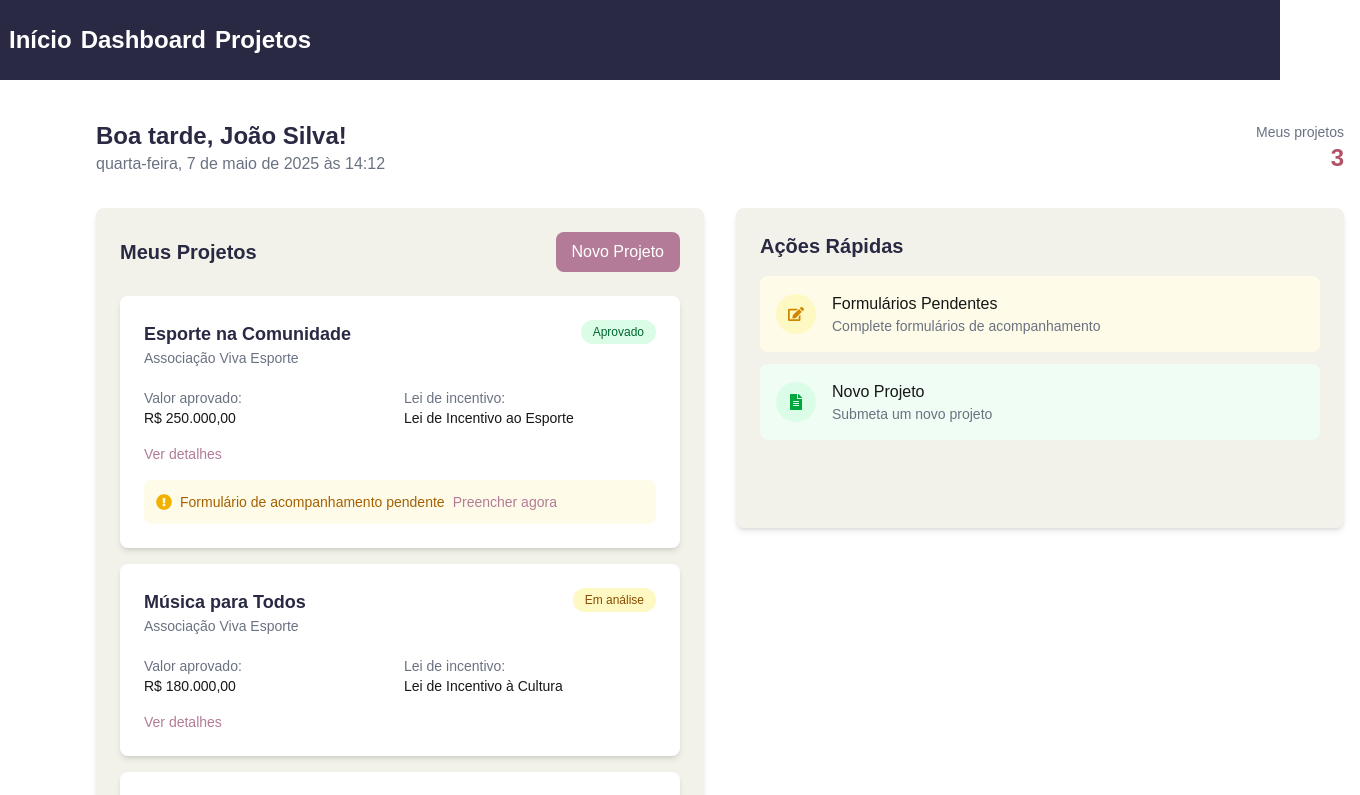
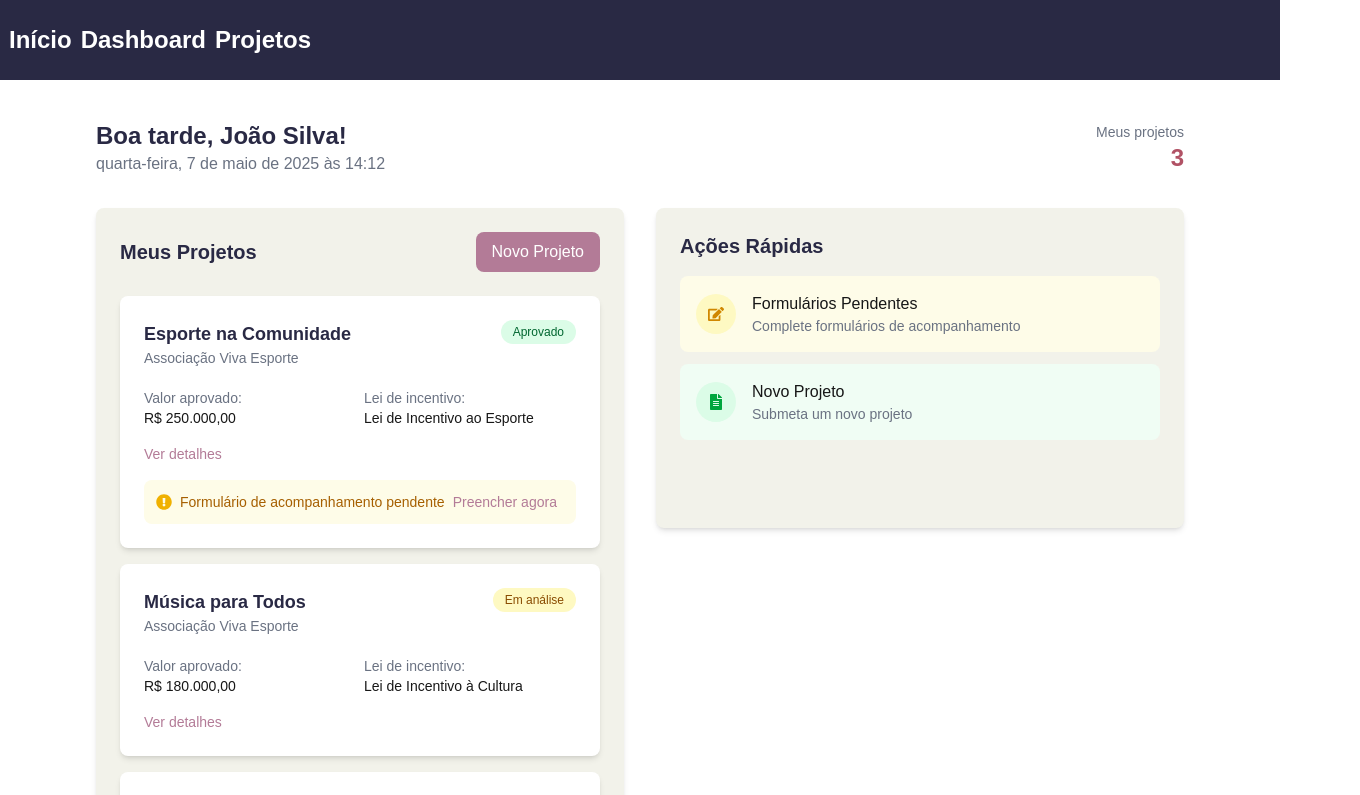
Before and after one commit to Conpec-Projetos/prj-fundacao-csn, a Next.js app: page /inicio-externo in a window 1280 px wide. Shown: the top 795 px of the page, 1360 px wide, since content can reach past the window. Built offline with nearby package versions, Linux system fonts and the light colour scheme.

Commit message:
Fix: fixed that the screen was bigger than the display

```diff
--- a/src/app/(pages)/inicio-externo/page.tsx
+++ b/src/app/(pages)/inicio-externo/page.tsx
@@ -173,7 +173,7 @@ export default function ExternalUserHomePage() {
     <div className="min-h-screen bg-white">
       <Header />
 
-      <main className="container px-4 p-10 md:mx-20">
+      <main className="flex flex-col px-4 p-10 md:mx-20">
         {/* Seção de boas-vindas */}
         <div className="flex justify-between items-center mb-8">
           <div>
```
